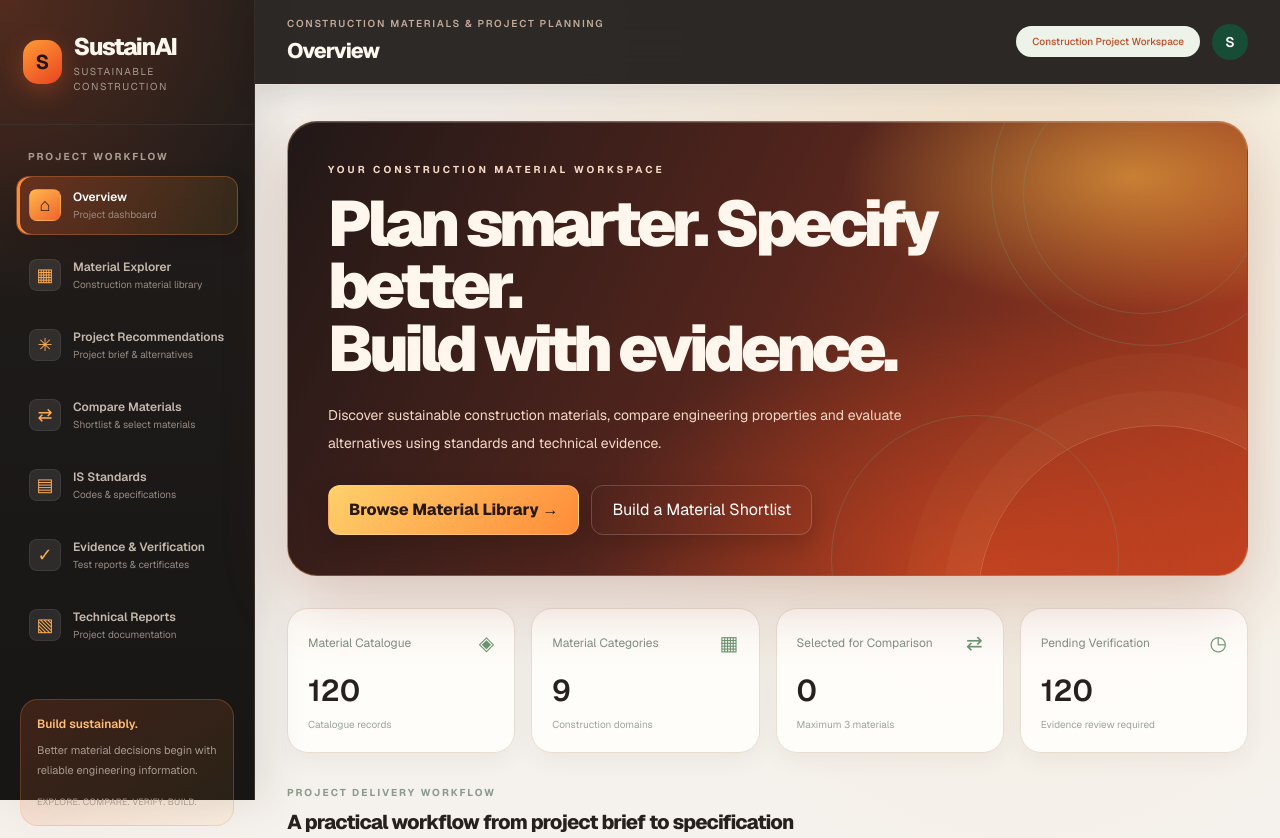
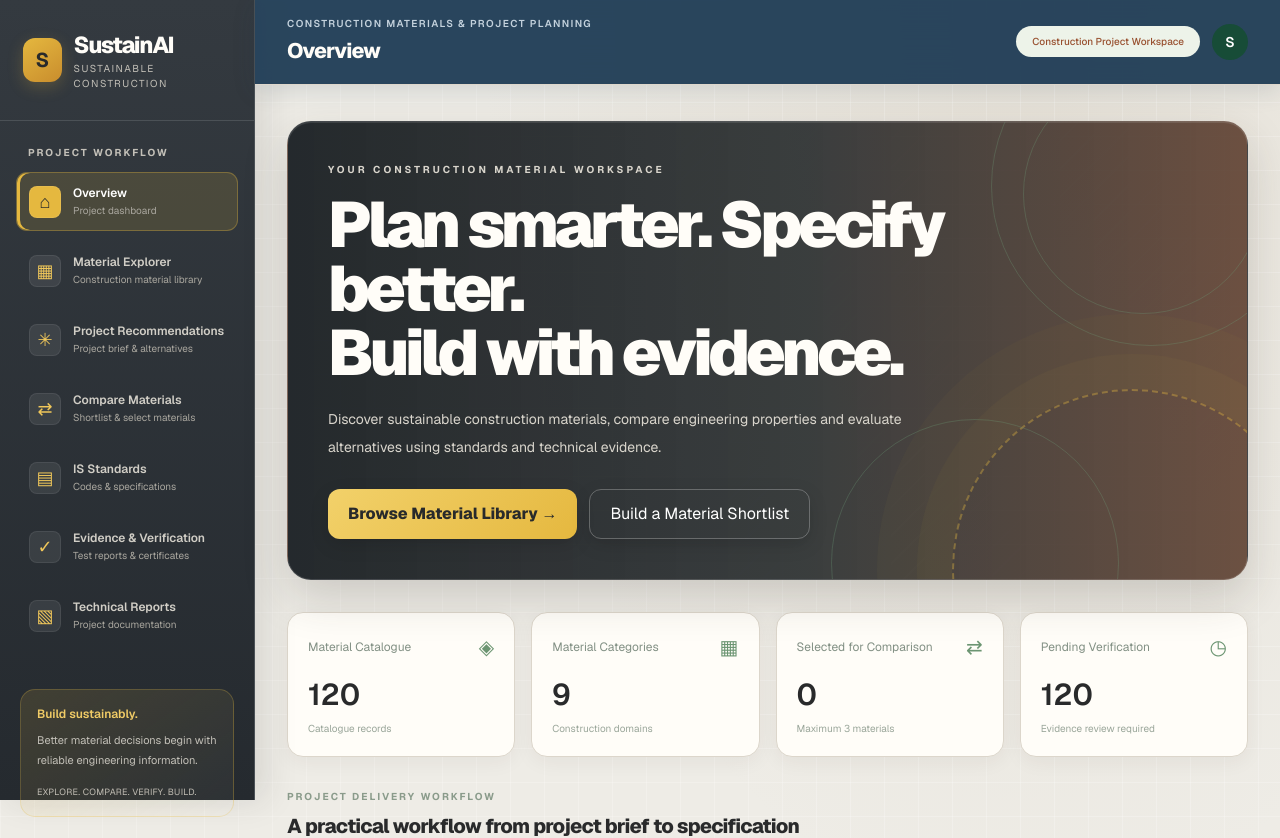
Before and after one commit to atharvdubey2609-debug/sustainai, a Next.js app: page / in a window 1280 px wide. Shown: the top 838 px of the page. Built offline with nearby package versions, Linux system fonts and the light colour scheme.

Commit message:
Apply construction-site material colour palette

```diff
--- a/app/globals.css
+++ b/app/globals.css
@@ -2,264 +2,142 @@
 
 :root {
   color-scheme: light;
-  --background: #f5f2ed;
-  --foreground: #201c1a;
-  --muted: #81766e;
-  --border: #e8ddd3;
-  --ember: #f05a28;
-  --ember-dark: #c83e1b;
-  --amber: #ffb02e;
-  --ink: #191817;
-  --surface: #fffdfa;
+  --background: #eeece6;
+  --foreground: #292a2b;
+  --muted: #77736d;
+  --border: #d9d5cc;
+  --concrete: #d8d5cd;
+  --sand: #cbbda8;
+  --brick: #a65332;
+  --safety: #e5b83f;
+  --steel: #343a40;
+  --blueprint: #233f58;
+  --surface: #fffdf8;
 }
-
 @theme inline {
   --color-background: var(--background);
   --color-foreground: var(--foreground);
   --font-sans: var(--font-geist-sans);
   --font-mono: var(--font-geist-mono);
 }
-
 * { box-sizing: border-box; }
 html { min-height: 100%; scroll-behavior: smooth; background: var(--background); }
 body {
-  min-height: 100vh;
-  margin: 0;
-  color: var(--foreground);
+  min-height: 100vh; margin: 0; color: var(--foreground);
   background:
-    radial-gradient(ellipse at 80% 0%, rgba(255, 176, 46, .14), transparent 34rem),
-    radial-gradient(ellipse at 0% 65%, rgba(240, 90, 40, .055), transparent 30rem),
-    #f5f2ed;
+    linear-gradient(rgba(255,255,255,.22) 1px, transparent 1px),
+    linear-gradient(90deg, rgba(255,255,255,.22) 1px, transparent 1px),
+    radial-gradient(ellipse at 80% 0%, rgba(203,189,168,.24), transparent 34rem),
+    #eeece6;
+  background-size: 34px 34px, 34px 34px, auto, auto;
   font-family: var(--font-geist-sans), Arial, sans-serif;
   -webkit-font-smoothing: antialiased;
 }
-::selection { background: #ffb02e; color: #211713; }
-button, input, select, textarea { font: inherit; }
-button { -webkit-tap-highlight-color: transparent; cursor: pointer; }
-input, select, textarea { color: #241f1b; }
-input::placeholder, textarea::placeholder { color: #a99d92; opacity: 1; }
-:focus-visible { outline: 3px solid rgba(240, 90, 40, .48); outline-offset: 3px; }
-main { min-height: 100vh; color: #27211d; background: transparent !important; }
+::selection { background: #e5b83f; color: #292a2b; }
+button,input,select,textarea { font: inherit; }
+button { cursor: pointer; -webkit-tap-highlight-color: transparent; }
+input,select,textarea { color: #292a2b; }
+input::placeholder,textarea::placeholder { color: #9a958b; opacity: 1; }
+:focus-visible { outline: 3px solid rgba(229,184,63,.65); outline-offset: 3px; }
+main { min-height: 100vh; color: #292a2b; background: transparent !important; }
 main > div { min-height: 100vh; }
 
-/* Dark, high-contrast navigation rail */
+/* Steel-frame project navigation */
 main aside {
-  position: sticky;
-  top: 0;
-  height: 100vh;
-  color: #f8f2eb !important;
-  background:
-    radial-gradient(circle at 0% 0%, rgba(240,90,40,.24), transparent 19rem),
-    linear-gradient(180deg, #211d1b 0%, #171615 100%) !important;
-  border-color: #39302b !important;
-  box-shadow: 12px 0 40px rgba(42, 27, 18, .10);
+  position: sticky; top: 0; height: 100vh; color: #f5f2eb !important;
+  background: linear-gradient(180deg,#343a40 0%,#252a2f 100%) !important;
+  border-color: #4b5156 !important; box-shadow: 10px 0 32px rgba(39,40,39,.12);
 }
-main aside > div:first-child { padding: 30px 23px !important; border-color: #39302b !important; }
-main aside h1 { color: #fff8ef !important; font-size: 24px !important; font-weight: 800 !important; letter-spacing: -.065em !important; }
-main aside p { color: #a99b90; }
+main aside > div:first-child { padding: 29px 23px !important; border-color: #4b5156 !important; }
+main aside h1 { color: #fffdf8 !important; font-size: 23px !important; font-weight: 800 !important; letter-spacing: -.06em !important; }
+main aside p { color: #c3c0b8; }
 main aside > div:first-child > div > div:first-child {
-  background: linear-gradient(145deg, #ff9b35, #e84420) !important;
-  color: #201511 !important;
-  border-radius: 15px !important;
-  box-shadow: 0 7px 25px rgba(240,90,40,.32);
+  background: linear-gradient(145deg,#e5b83f,#c98d2d) !important;
+  color: #292a2b !important; border-radius: 12px !important;
+  box-shadow: 0 5px 16px rgba(229,184,63,.22);
 }
-main aside nav { display: grid; gap: 7px; }
-main aside nav button {
-  color: #c4b8ad !important;
-  border: 1px solid transparent;
-  border-radius: 13px !important;
-  transition: all .22s ease;
+main aside nav { display: grid; gap: 6px; }
+main aside nav button { color: #d1cec6 !important; border: 1px solid transparent; border-radius: 11px !important; transition: all .2s ease; }
+main aside nav button:hover { color: #fff !important; background: rgba(255,255,255,.08) !important; border-color: rgba(255,255,255,.08); transform: translateX(2px); }
+main aside nav button[class*="bg-[#eaf2e9]"] {
+  color: #fff !important; background: rgba(229,184,63,.15) !important;
+  border-color: rgba(229,184,63,.32) !important; box-shadow: inset 3px 0 0 #e5b83f;
 }
-main aside nav button:hover {
-  color: #fff !important;
-  background: rgba(255,255,255,.075) !important;
-  border-color: rgba(255,255,255,.08);
-  transform: translateX(3px);
-}
-main aside nav button[class*="bg-[#eaf2e9]"] {
-  color: #fff !important;
-  background: linear-gradient(105deg, rgba(240,90,40,.28), rgba(255,176,46,.10)) !important;
-  border-color: rgba(255,142,65,.30) !important;
-  box-shadow: inset 3px 0 0 #ff8b37, 0 6px 20px rgba(0,0,0,.12);
-}
-main aside nav button > span:first-child {
-  color: #ffad52 !important;
-  background: rgba(255,255,255,.09) !important;
-  border: 1px solid rgba(255,255,255,.07);
-  box-shadow: none !important;
-}
-main aside nav button[class*="bg-[#eaf2e9]"] > span:first-child {
-  color: #211713 !important;
-  background: linear-gradient(145deg, #ffb64c, #f0642c) !important;
-}
-main aside nav button span span:last-child { color: #978a80 !important; }
-main aside > div:last-child > div {
-  border: 1px solid rgba(255,145,70,.24) !important;
-  background: linear-gradient(145deg, rgba(240,90,40,.18), rgba(255,176,46,.08)) !important;
-  border-radius: 18px !important;
-}
-main aside > div:last-child > div p:first-child { color: #ffbd76 !important; }
-main aside > div:last-child > div p:last-child { color: #a99b90 !important; }
+main aside nav button > span:first-child { color: #f0c75a !important; background: rgba(255,255,255,.08) !important; border: 1px solid rgba(255,255,255,.07); box-shadow: none !important; }
+main aside nav button[class*="bg-[#eaf2e9]"] > span:first-child { color: #292a2b !important; background: #e5b83f !important; }
+main aside nav button span span:last-child { color: #aaa79f !important; }
+main aside > div:last-child > div { border: 1px solid rgba(229,184,63,.26) !important; background: linear-gradient(145deg,rgba(229,184,63,.14),rgba(255,255,255,.035)) !important; border-radius: 15px !important; }
+main aside > div:last-child > div p:first-child { color: #f0cb66 !important; }
+main aside > div:last-child > div p:last-child { color: #c1bdb4 !important; }
 
-/* Sticky top bar */
-main header {
-  color: #f8f2eb !important;
-  background: rgba(31, 28, 26, .94) !important;
-  border-color: #39302b !important;
-  backdrop-filter: blur(20px);
-  box-shadow: 0 8px 28px rgba(28,20,16,.12);
-}
-main header h2 { color: #fff8ef !important; font-size: 21px !important; font-weight: 750 !important; letter-spacing: -.045em; }
-main header p { color: #c2a999 !important; letter-spacing: .17em !important; }
-main header button { border-color: rgba(255,255,255,.15) !important; color: #ffe4ce !important; }
-
-/* Typography and page canvas */
-main .max-w-\[1500px\] { max-width: 1600px; }
-main h1, main h2, main h3 { letter-spacing: -.04em; }
-main h1, main h2 { font-weight: 800; }
+/* Blueprint-style project header */
+main header { color: #fffdf8 !important; background: rgba(35,63,88,.97) !important; border-color: #39546b !important; backdrop-filter: blur(18px); box-shadow: 0 6px 22px rgba(35,63,88,.14); }
+main header h2 { color: #fffdf8 !important; font-size: 21px !important; font-weight: 750 !important; letter-spacing: -.04em; }
+main header p { color: #c4d2dd !important; letter-spacing: .14em !important; }
+main header button { border-color: rgba(255,255,255,.2) !important; color: #fffdf8 !important; }
+main .max-w-\\[1500px\\] { max-width: 1600px; }
+main h1,main h2,main h3 { letter-spacing: -.035em; }
+main h1,main h2 { font-weight: 800; }
 main p { text-wrap: pretty; }
 main section { scroll-margin-top: 100px; }
 
-/* Premium fiery hero */
+/* Project banner: concrete, brick and site-safety yellow */
 main section.relative.overflow-hidden.rounded-3xl {
-  isolation: isolate;
-  position: relative;
-  border: 1px solid rgba(255,190,120,.35) !important;
-  border-radius: 30px !important;
+  isolation: isolate; position: relative; border: 1px solid rgba(255,255,255,.14) !important;
+  border-radius: 24px !important;
   background:
-    radial-gradient(ellipse at 88% 12%, rgba(255,190,70,.56), transparent 18rem),
-    radial-gradient(ellipse at 72% 100%, rgba(255,83,34,.48), transparent 25rem),
-    linear-gradient(118deg, #211817 0%, #54251d 48%, #b53e20 100%) !important;
-  box-shadow: 0 24px 65px rgba(127,48,25,.24), inset 0 1px 0 rgba(255,255,255,.15);
+    linear-gradient(90deg,rgba(29,34,38,.97) 0%,rgba(44,48,49,.93) 54%,rgba(90,59,43,.88) 100%),
+    repeating-linear-gradient(135deg,transparent 0 18px,rgba(255,255,255,.035) 18px 20px) !important;
+  box-shadow: 0 18px 45px rgba(49,45,39,.18), inset 0 1px 0 rgba(255,255,255,.1);
 }
 main section.relative.overflow-hidden.rounded-3xl:after {
-  content: "";
-  position: absolute;
-  z-index: -1;
-  width: 360px;
-  height: 360px;
-  right: -90px;
-  bottom: -210px;
-  border: 1px solid rgba(255,220,170,.22);
-  border-radius: 50%;
-  box-shadow: 0 0 0 34px rgba(255,220,170,.035), 0 0 0 72px rgba(255,220,170,.025);
+  content:""; position:absolute; z-index:-1; right:-65px; bottom:-170px; width:360px; height:360px;
+  border: 2px dashed rgba(229,184,63,.38); border-radius:50%;
+  box-shadow: 0 0 0 35px rgba(229,184,63,.035),0 0 0 75px rgba(229,184,63,.025);
 }
-main section.relative.overflow-hidden.rounded-3xl h1 {
-  max-width: 820px;
-  color: #fff7ee !important;
-  font-size: clamp(2.6rem, 5vw, 4.7rem) !important;
-  font-weight: 850 !important;
-  letter-spacing: -.07em !important;
-  line-height: .98 !important;
+main section.relative.overflow-hidden.rounded-3xl h1 { max-width:820px; color:#fffdf8 !important; font-size:clamp(2.5rem,5vw,4.5rem) !important; font-weight:850 !important; letter-spacing:-.065em !important; line-height:1 !important; }
+main section.relative.overflow-hidden.rounded-3xl p { color:#d9d5cc !important; }
+main section.relative.overflow-hidden.rounded-3xl button:first-child { color:#282a2b !important; background:linear-gradient(135deg,#f2d16a,#e5b83f) !important; font-weight:800; }
+main section.relative.overflow-hidden.rounded-3xl button { border-color:rgba(255,255,255,.25) !important; box-shadow:0 6px 18px rgba(0,0,0,.15); }
+
+/* Concrete-paper panels and tactile material cards */
+main article,main .rounded-2xl.border,main .rounded-3xl.border {
+  border-color:#dcd6cb !important; box-shadow:0 5px 20px rgba(50,45,38,.055);
+  transition:border-color .2s ease,box-shadow .2s ease,transform .2s ease;
 }
-main section.relative.overflow-hidden.rounded-3xl p { color: #f5d9c7 !important; }
-main section.relative.overflow-hidden.rounded-3xl button {
-  border: 1px solid rgba(255,255,255,.18) !important;
-  box-shadow: 0 8px 22px rgba(20,10,7,.2);
+main article { overflow:hidden; background:#fffdf8 !important; border-radius:15px !important; }
+main article:hover { border-color:#b66c49 !important; box-shadow:0 14px 32px rgba(75,54,39,.13); transform:translateY(-3px); }
+main article h3 { color:#292a2b !important; font-size:16px; font-weight:750 !important; }
+main article img { transition:transform .5s ease,filter .3s ease; }
+main article:hover img { transform:scale(1.04); filter:saturate(1.08); }
+main .rounded-2xl.border,main .rounded-3xl.border { background-color:#fffdf8; border-radius:16px !important; }
+main article [class*="bg-[#edf4ec]"],main article [class*="bg-[#edf3e9]"],main article [class*="bg-[#eaf2e9]"] { background:#f2e8d8 !important; color:#8e4c2f !important; }
+
+/* Site-safety yellow actions and brick-red secondary emphasis */
+main button { transition:transform .18s ease,box-shadow .2s ease,background .2s ease,border-color .2s ease; }
+main button:not(:disabled):active { transform:translateY(1px) scale(.99); }
+main button[class*="bg-[#174c37]"],main button[class*="bg-[#173f32]"] {
+  color:#292a2b !important; background:linear-gradient(135deg,#f0cd5d,#dfad36) !important;
+  border-color:#d2a338 !important; box-shadow:0 4px 12px rgba(177,133,43,.18);
 }
-main section.relative.overflow-hidden.rounded-3xl button:first-child {
-  color: #281812 !important;
-  background: linear-gradient(135deg, #ffd06b, #ff8b38) !important;
-  font-weight: 800;
-}
+main button[class*="bg-[#174c37]"]:hover,main button[class*="bg-[#173f32]"]:hover { background:linear-gradient(135deg,#f6d978,#e7b33c) !important; box-shadow:0 7px 18px rgba(177,133,43,.25); }
+main button[class*="border-[#e5e9df]"],main button[class*="border-[#dfe7dc]"] { background:#fffdf8; border-color:#d8d0c4 !important; }
+main button[class*="text-[#174c37]"],main button[class*="text-[#47734f]"],main [class*="text-[#47734f]"],main [class*="text-[#315e40]"] { color:#98502f !important; }
 
-/* Cards, panels and material tiles */
-main article,
-main .rounded-2xl.border,
-main .rounded-3xl.border {
-  border-color: #e9ddd2 !important;
-  box-shadow: 0 7px 25px rgba(61,39,26,.055);
-  transition: border-color .22s ease, box-shadow .22s ease, transform .22s ease;
-}
-main article {
-  overflow: hidden;
-  background: #fffdfa !important;
-  border-radius: 21px !important;
-}
-main article:hover {
-  border-color: #f2a16e !important;
-  box-shadow: 0 18px 42px rgba(117,54,26,.13);
-  transform: translateY(-4px);
-}
-main article h3 { color: #2b211c !important; font-size: 16px; font-weight: 750 !important; }
-main article img { transition: transform .55s cubic-bezier(.2,.7,.2,1), filter .3s ease; }
-main article:hover img { transform: scale(1.055); filter: saturate(1.12); }
-main .rounded-2xl.border, main .rounded-3xl.border {
-  background-color: rgba(255,253,250,.97);
-  border-radius: 21px !important;
-}
-main article [class*="bg-[#edf4ec]"], main article [class*="bg-[#edf3e9]"],
-main article [class*="bg-[#eaf2e9]"] {
-  background: #fff0e6 !important;
-  color: #b94420 !important;
-}
-
-/* Buttons: orange-to-amber action system */
-main button { transition: transform .18s ease, box-shadow .2s ease, background .2s ease, border-color .2s ease; }
-main button:not(:disabled):active { transform: translateY(1px) scale(.99); }
-main button[class*="bg-[#174c37]"], main button[class*="bg-[#173f32]"] {
-  color: #fffaf5 !important;
-  background: linear-gradient(135deg, #ef592c, #d83d20) !important;
-  border-color: transparent !important;
-  box-shadow: 0 5px 15px rgba(218,67,32,.2);
-}
-main button[class*="bg-[#174c37]"]:hover, main button[class*="bg-[#173f32]"]:hover {
-  background: linear-gradient(135deg, #ff7738, #e84b25) !important;
-  box-shadow: 0 9px 22px rgba(218,67,32,.27);
-}
-main button[class*="border-[#e5e9df]"], main button[class*="border-[#dfe7dc]"] {
-  background-color: #fffaf5;
-  border-color: #ead9cb !important;
-}
-main button[class*="text-[#174c37]"], main button[class*="text-[#47734f]"] { color: #bd481f !important; }
-
-/* Inputs */
-main input, main select, main textarea {
-  color: #29211c !important;
-  border-color: #e6d8cc !important;
-  border-radius: 13px !important;
-  background-color: #fffdfa !important;
-  transition: border-color .2s ease, box-shadow .2s ease;
-}
-main input:focus, main select:focus, main textarea:focus {
-  border-color: #ef8754 !important;
-  box-shadow: 0 0 0 4px rgba(240,90,40,.12);
-  outline: none;
-}
-
-/* Accent labels, chips and status indicators */
-main span[class*="rounded-full"] { letter-spacing: .015em; }
-main [class*="text-[#47734f]"], main [class*="text-[#315e40]"] { color: #b94b25 !important; }
-main [class*="border-[#e5e9df]"], main [class*="border-[#e7ebe3]"] { border-color: #eadfd5 !important; }
-
-/* Tables and technical content remain crisp and readable */
-main table { border-color: #eadfd5; }
-main thead { background: #fff0e6; }
-main th { color: #71331f !important; }
-main td { border-color: #f0e7df !important; }
-main footer { border-color: #e8ddd3 !important; }
-
-/* Modal */
-main .fixed.inset-0 > [role="dialog"] {
-  border: 1px solid #f0d8c8;
-  box-shadow: 0 30px 100px rgba(26,15,10,.32);
-}
-
-/* Scrollbars */
-* { scrollbar-width: thin; scrollbar-color: #e6a17a transparent; }
-::-webkit-scrollbar { width: 9px; height: 9px; }
-::-webkit-scrollbar-thumb { background: #e6a17a; border: 2px solid transparent; background-clip: padding-box; border-radius: 99px; }
-
-@media (max-width: 1023px) {
-  main header { padding-top: 14px !important; }
-  main header h2 { font-size: 18px !important; }
-  main .max-w-\[1500px\] { padding-top: 22px; }
-}
-@media (max-width: 640px) {
-  main section.relative.overflow-hidden.rounded-3xl { border-radius: 22px !important; }
-  main section.relative.overflow-hidden.rounded-3xl h1 { font-size: 2.55rem !important; }
-  main article { border-radius: 17px !important; }
-}
-@media (prefers-reduced-motion: reduce) {
-  *, *::before, *::after { scroll-behavior: auto !important; transition-duration: .01ms !important; animation-duration: .01ms !important; }
-}
+/* Form controls */
+main input,main select,main textarea { color:#292a2b !important; border-color:#d8d0c4 !important; border-radius:9px !important; background:#fffdf8 !important; }
+main input:focus,main select:focus,main textarea:focus { border-color:#c18a42 !important; box-shadow:0 0 0 4px rgba(229,184,63,.15); outline:none; }
+main span[class*="rounded-full"] { letter-spacing:.015em; }
+main [class*="border-[#e5e9df]"],main [class*="border-[#e7ebe3]"] { border-color:#ded7cc !important; }
+main table { border-color:#ded7cc; }
+main thead { background:#e9e5dc; }
+main th { color:#354a5b !important; }
+main td { border-color:#ece7de !important; }
+main footer { border-color:#d9d5cc !important; }
+main .fixed.inset-0 > [role="dialog"] { border:1px solid #d9d1c5; box-shadow:0 28px 90px rgba(27,31,34,.3); }
+* { scrollbar-width:thin; scrollbar-color:#b7aa97 transparent; }
+::-webkit-scrollbar { width:9px; height:9px; }
+::-webkit-scrollbar-thumb { background:#b7aa97; border:2px solid transparent; background-clip:padding-box; border-radius:99px; }
+@media(max-width:1023px) { main header { padding-top:14px !important; } main header h2 { font-size:18px !important; } main .max-w-\\[1500px\\] { padding-top:22px; } }
+@media(max-width:640px) { main section.relative.overflow-hidden.rounded-3xl { border-radius:18px !important; } main section.relative.overflow-hidden.rounded-3xl h1 { font-size:2.45rem !important; } main article { border-radius:13px !important; } }
+@media(prefers-reduced-motion:reduce) { *,*::before,*::after { scroll-behavior:auto !important; transition-duration:.01ms !important; animation-duration:.01ms !important; } }
```
